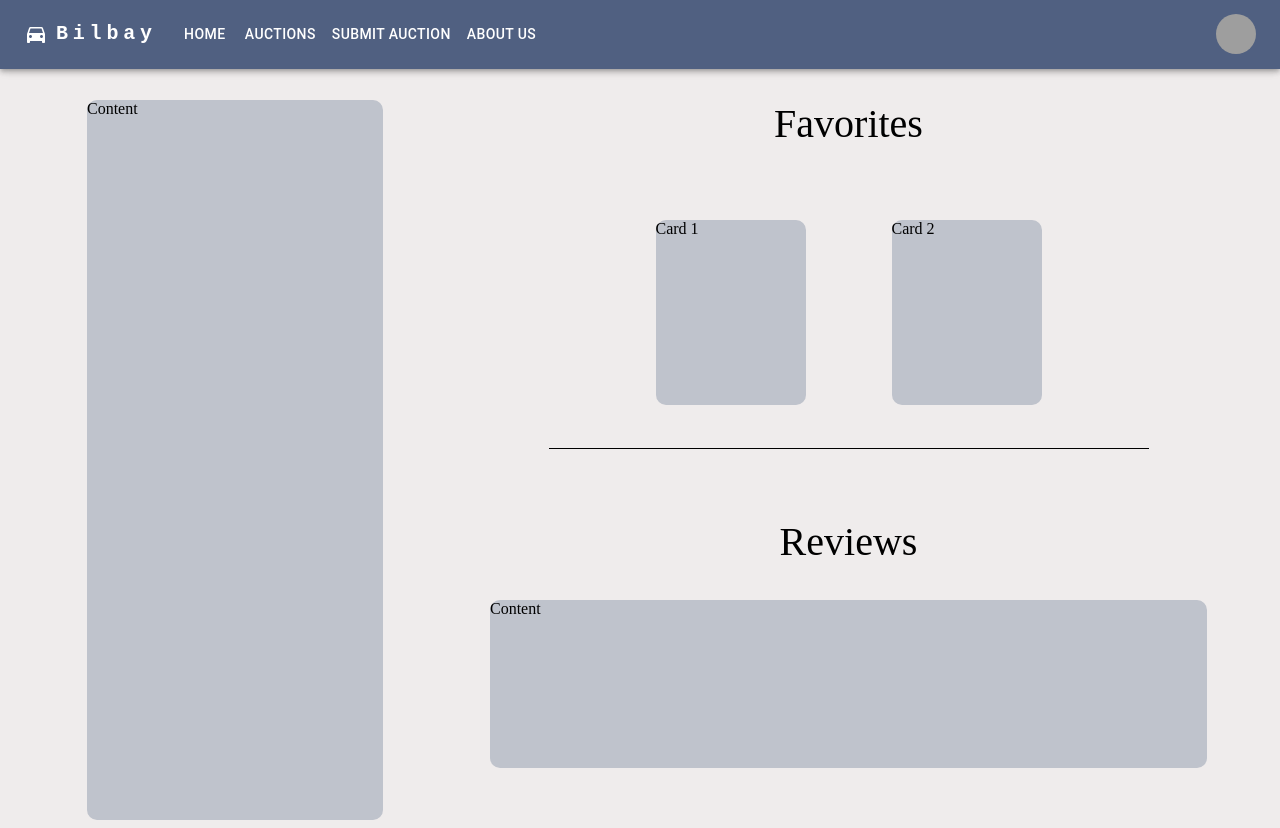
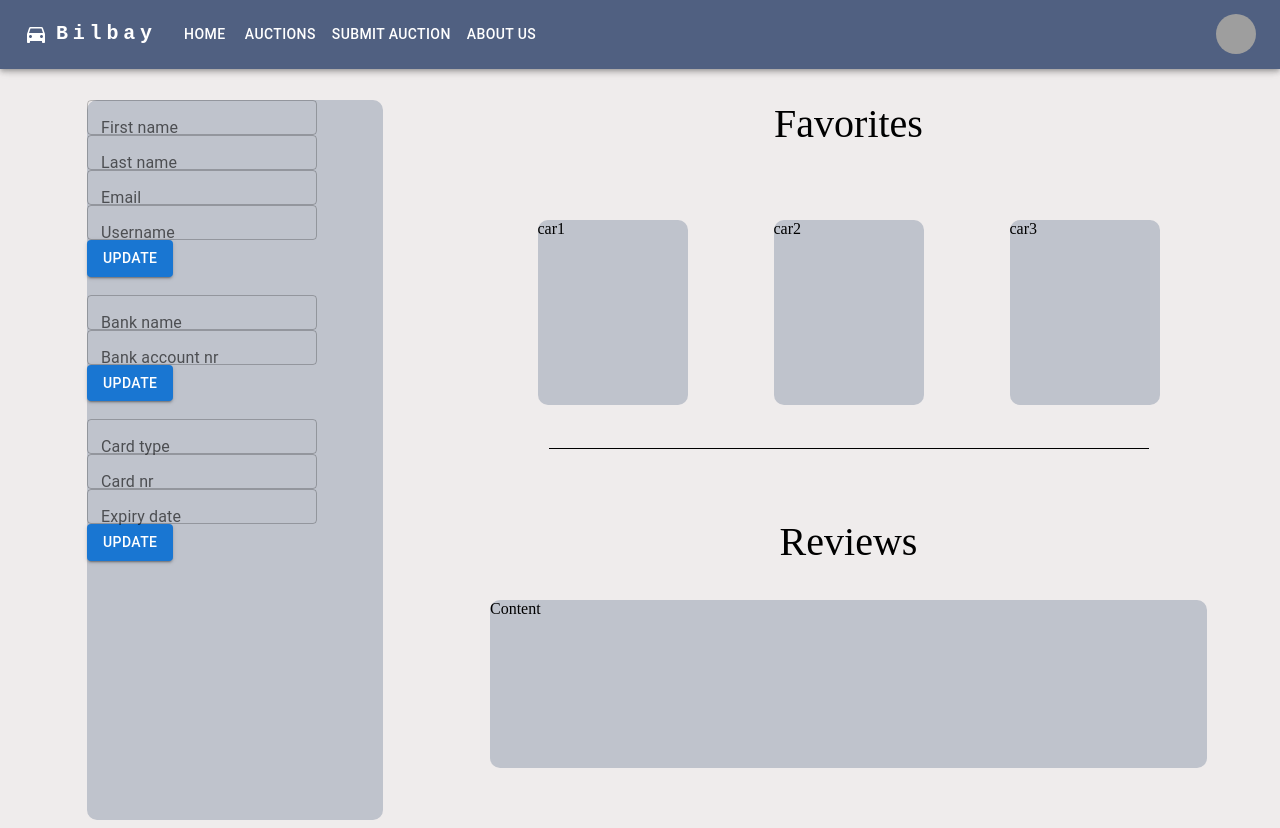
Before and after one commit to JohanBengtsson89/Bilbay-frontend, a React (Vite) app: page / in a window 1280 px wide. Built offline with nearby package versions, Linux system fonts and the light colour scheme; grey boxes are pictures that could not be loaded.

Commit message:
Added input fields to update profile

```diff
--- a/src/components/Pages/UserPage.jsx
+++ b/src/components/Pages/UserPage.jsx
@@ -1,20 +1,55 @@
 import React from "react";
+import { Paper, TextField, Button } from '@mui/material';
+
 import './UserPageStyles.css';
 
 const UserPage = () => {
+
+    // Tillfällig array för favourites
+    const favourites = [
+        {id: 1, name: "car1"},
+        {id: 2, name: "car2"},
+        {id: 3, name: "car3"}
+        ];
+
     return (
+        <>
         <div className="flex-container">
-            <div className="user-left">Content</div>
+            <div className="user-left" >
+            <TextField id="outlined-basic" label="First name" variant="outlined"/><br />
+            <TextField id="outlined-basic" label="Last name" variant="outlined"/><br />
+            <TextField id="outlined-basic" label="Email" variant="outlined"/><br />
+            <TextField id="outlined-basic" label="Username" variant="outlined"/><br />
+            <Button type="submit" variant="contained">Update</Button><br /><br />
+
+            <TextField id="outlined-basic" label="Bank name" variant="outlined"/><br />
+            <TextField id="outlined-basic" label="Bank account nr" variant="outlined"/><br />
+            <Button type="submit" variant="contained">Update</Button><br /><br />
+
+            <TextField id="outlined-basic" label="Card type" variant="outlined"/><br />
+            <TextField id="outlined-basic" label="Card nr" variant="outlined"/><br />
+            <TextField id="outlined-basic" label="Expiry date" variant="outlined"/><br />
+            <Button type="submit" variant="contained">Update</Button><br /><br />
+            </div>
             <div className="user-right">
                 <div style={{fontSize:"40px"}}>Favorites</div>
-                <div className="favourites">
-                    <div className="card">Card 1</div>
-                    <div className="card">Card 2</div>
-                </div>
+
+                    <div className="favourites">
+                        {favourites.map((favourite) => (
+                        <div key={favourite.id}>
+                        <div className="card">{favourite.name}</div>
+                        </div> ))}
+
+                    </div>
+
+                    {/* <div className="card">Card 1</div>
+                    <div className="card">Card 2</div> */}
+
                 <div style={{fontSize:"40px"}}>Reviews</div>
                 <div className="reviews">Content</div>
             </div>
         </div>
+        </>
     )
 }
 
--- a/src/components/Pages/UserPageStyles.css
+++ b/src/components/Pages/UserPageStyles.css
@@ -17,6 +17,8 @@ body {
     background-color: #BFC3CC;
     width: 30%;
     border-radius: 10px;
+    justify-content: center;
+    align-items: center;
 }
 
 .user-right {
@@ -54,3 +56,9 @@ body {
     height: 283px;
     border-radius: 10px;
 }
+
+#outlined-basic {
+    padding: 5px;
+    height: 25px;
+    width: 100%;
+}
```
